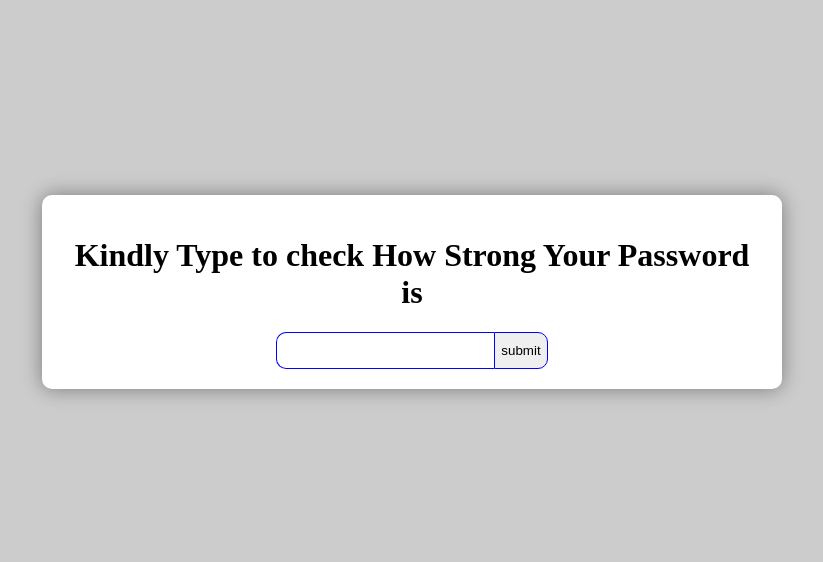
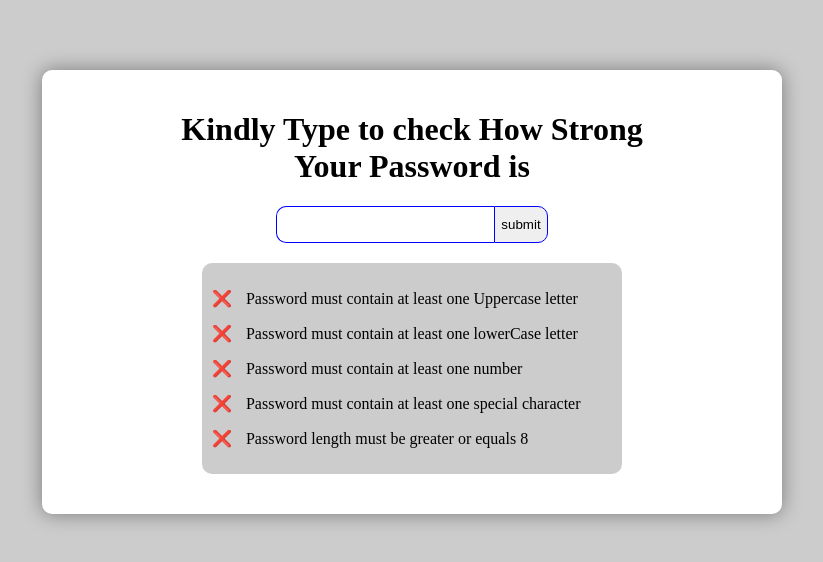
Before and after one commit to Samuel3310/confirm-password, a plain HTML site: page index.html in a window 1280 px wide. Shown: the part 116-678 px from the top of the page, without its empty margins (236-1059 px from the left). Drawn offline with Linux system fonts and the light colour scheme.

Commit message:
Update index.html

```diff
--- a/index.html
+++ b/index.html
@@ -29,15 +29,18 @@
             align-items: center;
         }
 
-       .row  {
-            display:flex;
-            flex-direction: column;
-            justify-content: center;
-            align-items: center;
-        }
+       .row{
+        display: flex;
+        flex-direction: column;
+        align-items: center;
+       }
 
+       h1{
+        max-width: 500px;
+        text-align: center;
+       }
         form{
-            width: 100%;
+            width: 70%;
             display: flex;
             flex-direction: column;
             justify-content: center;
@@ -65,10 +68,8 @@
             border: 1px solid blue;
         }
         .messages {
-            display:none;
             width: 100%;
             max-width: 400px;
-           margin: 0 auto;
             text-align: left;
             background-color: #ccc;
             margin: 20px 0;
@@ -103,11 +104,10 @@
 <body>
     <div class="container">
         <div class="row">
-
+            <h1>Kindly Type to check How Strong Your Password is</h1>
            <form >
-               <h1 style="text-align:center"> Kindly Type to check How Strong Your Password is</h1>
             <div class="inner">
-                <input type="password" name="" id="psw"  required>
+                <input type="text" name="" id="psw"  required>
                 <button>submit</button>
             </div>
         </form>
```
